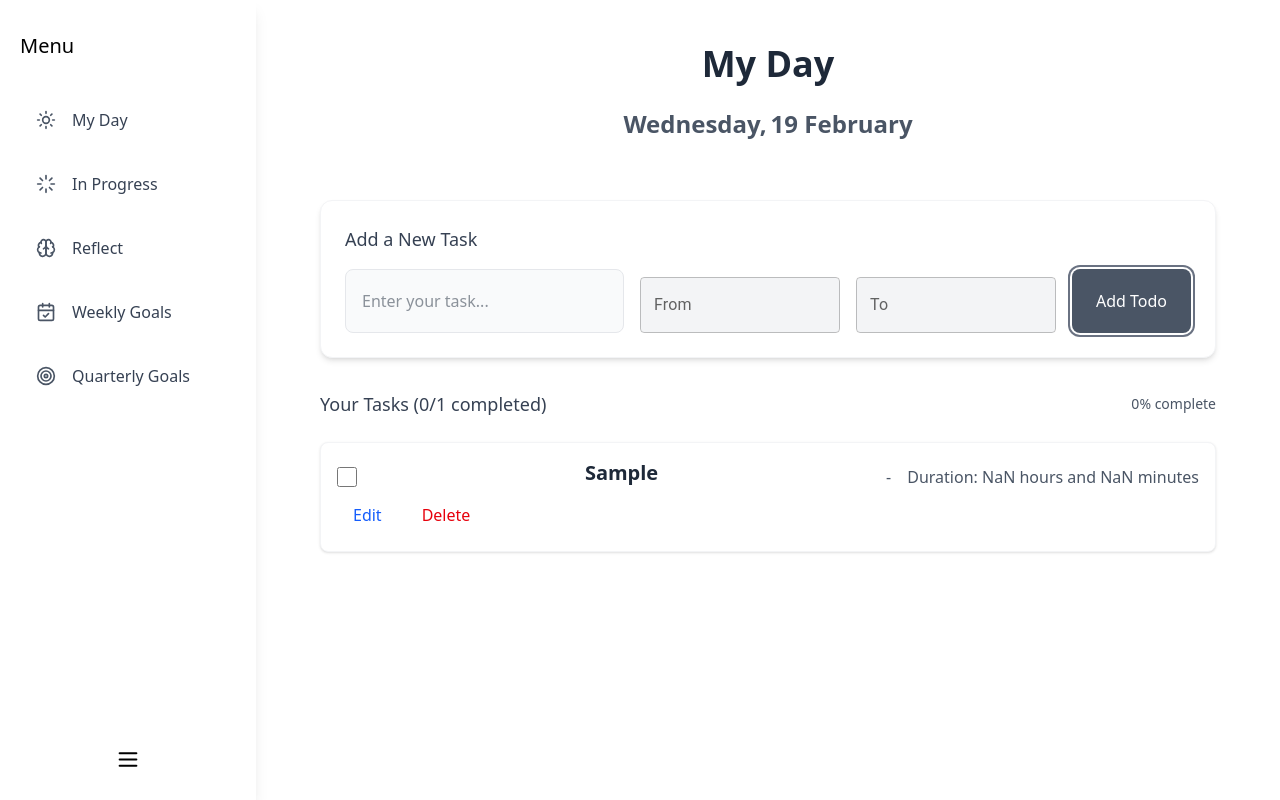
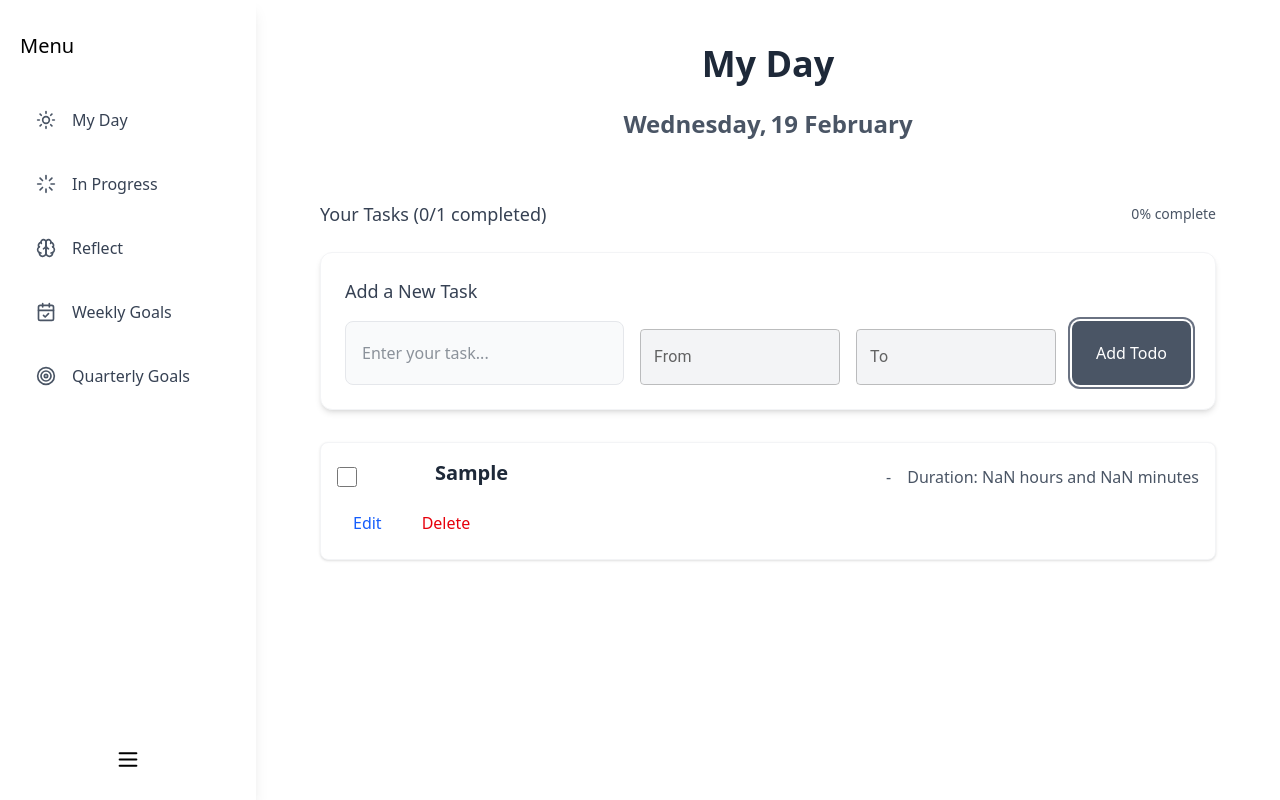
Before and after one commit to anirudhprmar/Todos, a React (Vite) app: page /my-day in a window 1280 px wide. Both pictures are taken after typing "Sample" into the empty fields and a click on the button "Add Todo". Built offline with nearby package versions, Linux system fonts and the light colour scheme.

Commit message:
feat: enhance TimePick component with value handling and onChange prop; update Todos to utilize new time change handler

```diff
--- a/src/components/TimePick.jsx
+++ b/src/components/TimePick.jsx
@@ -3,16 +3,25 @@ import { AdapterDayjs } from '@mui/x-date-pickers/AdapterDayjs';
 import { LocalizationProvider } from '@mui/x-date-pickers/LocalizationProvider';
 import { TimePicker } from '@mui/x-date-pickers/TimePicker';
 import { renderTimeViewClock } from '@mui/x-date-pickers/timeViewRenderers';
+import dayjs from 'dayjs';
+import PropTypes from 'prop-types';
+export default function TimePick({label,objName,value,onChange}) {
 
-import PropTypes from 'prop-types';
+  const handleTimeChange = (newValue) => {
+    if (onChange) {
+        const formattedTime = newValue ? newValue.format('hh:mm A') : '';
+        onChange(formattedTime);
+    }
+};
 
-export default function TimePick({label,objName}) {
   return (
     <LocalizationProvider dateAdapter={AdapterDayjs}>
       <DemoContainer components={['TimePicker']}>
         <TimePicker
           label={label}
           isRequired
+          value={value ? dayjs(value, 'hh:mm A') : null}
+          onChange={handleTimeChange}
           name={objName}
           className='bg-gray-100 rounded-md border border-slate-600 max-w-3 text-sm '
           viewRenderers={{
@@ -28,10 +37,18 @@ export default function TimePick({label,objName}) {
 
 TimePick.propTypes = {
     label: PropTypes.string.isRequired,
-    objName: PropTypes.string.isRequired
+    objName: PropTypes.string.isRequired,
+    value: PropTypes.string,
+    onChange: PropTypes.func
   };
 
   TimePick.defaultProps = {
     label: 'Select Time',
     objName: 'time-picker'
   };
+
+
+TimePick.defaultProps = {
+  value: null,
+  onChange: () => {}
+};
--- a/src/components/Todos.jsx
+++ b/src/components/Todos.jsx
@@ -30,12 +30,13 @@ function Todos() {
     }
 
 
-    // const handleTimeChange = (field) => (time) => {
-    //     setCurrentTodo(prev => ({
-    //         ...prev,
-    //         [field]: time
-    //     }));
-    // };
+    //curried function
+    const handleTimeChange = (field) => (time) => {
+        setCurrentTodo(prev => ({
+            ...prev,
+            [field]: time
+        }));
+    };
 
 
     const handleCancelEdit = () => {
@@ -82,7 +83,17 @@ function Todos() {
 
   return (
     <div>
-       <form onSubmit={handleSubmit}
+
+              <div className="mb-6 flex justify-between items-center">
+                  <h2 className="text-lg font-medium text-gray-700">
+                      Your Tasks ({completedCount}/{totalCount} completed)
+                  </h2>
+                  <div className="text-sm text-gray-600">
+                      {((completedCount / totalCount) * 100).toFixed(0)}% complete
+                  </div>
+              </div>
+
+            <form onSubmit={handleSubmit}
               className="bg-white rounded-xl p-6 shadow-md mb-8 border border-gray-100 w-full "
             >
               <div className="flex flex-col space-y-4">
@@ -123,16 +134,6 @@ function Todos() {
 
             <div className="space-y-4">
 
-
-              <div className="mb-6 flex justify-between items-center">
-                  <h2 className="text-lg font-medium text-gray-700">
-                      Your Tasks ({completedCount}/{totalCount} completed)
-                  </h2>
-                  <div className="text-sm text-gray-600">
-                      {((completedCount / totalCount) * 100).toFixed(0)}% complete
-                  </div>
-              </div>
-
               {sortedTodos.map((todo) => (
                   <div
                     key={todo.id}
@@ -150,7 +151,7 @@ function Todos() {
                         text-blue-600 focus:ring-blue-500"
                     />
 
-                    <h2 className={`text-xl font-semibold text-gray-800 mb-2
+                    <h2 className={`text-xl font-semibold text-gray-800 mb-2 mr-75
                     ${todo.completed ? 'line-through text-gray-500' : ''}`}>
                         {todo.title}
                       </h2>
@@ -170,14 +171,22 @@ function Todos() {
                     <div className="space-x-2">
                     <button
                     className="px-4 py-2 text-blue-600 hover:bg-blue-50 rounded-lg
-                    transition-colors duration-200"
+                    transition-colors duration-200 mt-2"
                     onClick={()=>handleEditClick(todo)}
                   >
                     Edit
                   </button>
 
+                  <button
+                    className="px-4 py-2 text-red-600 hover:bg-red-50 rounded-lg
+                    transition-colors duration-200 mt-2"
+                    onClick={() =>  deleteTodo(todo.id)}
+                  >
+                    Delete
+                  </button>
+
                   {isEditing && currentTodo.id === todo.id ? (
-                    <div>
+                    <div className="flex gap-3 bg-gray-700 p-2 justify-center items-center rounded-2xl mt-3">
 
                     <input
                     type="text"
@@ -189,13 +198,13 @@ function Todos() {
                     <TimePick
                         label={'From'}
                         value={currentTodo.timeFrom}
-                        onChange={(time) => setCurrentTodo({...currentTodo, timeFrom: time})}
+                       onChange={handleTimeChange('timeFrom')}
                     />
 
                     <TimePick
                         label={'To'}
                         value={currentTodo.timeTo}
-                        onChange={(time) => setCurrentTodo({...currentTodo, timeTo: time})}
+                        onChange={handleTimeChange('timeTo')}
                     />
 
                     <button
@@ -213,13 +222,7 @@ function Todos() {
                   ) : null }
 
 
-                  <button
-                    className="px-4 py-2 text-red-600 hover:bg-red-50 rounded-lg
-                    transition-colors duration-200"
-                    onClick={() =>  deleteTodo(todo.id)}
-                  >
-                    Delete
-                  </button>
+
                     </div>
 
                   </div>
```
